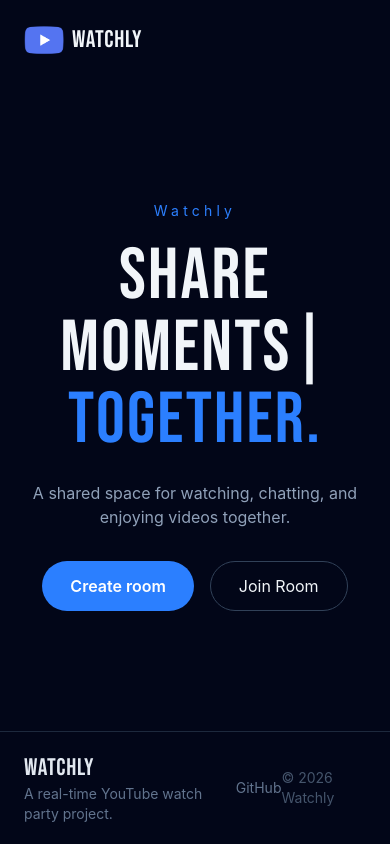
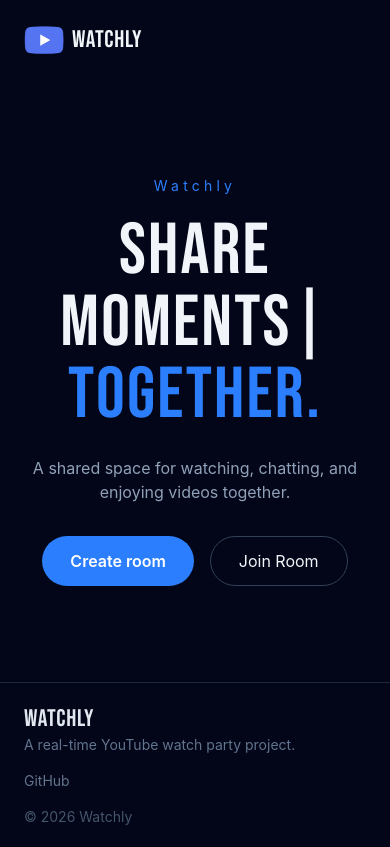
Before and after one commit to DefNotArham/Watchly, a React (Vite) app in the folder frontend/: page / in a window 390 px wide. Built offline with nearby package versions, Linux system fonts and the light colour scheme; no server answers.

Commit message:
fix: make homepage footer responsive

```diff
--- a/frontend/src/components/Homepage/Footer.tsx
+++ b/frontend/src/components/Homepage/Footer.tsx
@@ -1,7 +1,7 @@
 const Footer = () => {
   return (
     <footer className="border-t border-slate-800 bg-slate-950 px-6 py-5 md:px-12">
-      <div className="mx-auto flex max-w-7xl items-center justify-between">
+      <div className="mx-auto flex max-w-7xl flex-col items-start gap-4 sm:flex-row sm:items-center sm:justify-between">
         <div>
           <h2 className="font-title text-2xl text-slate-200">Watchly</h2>
           <p className="text-sm text-slate-500">
```
